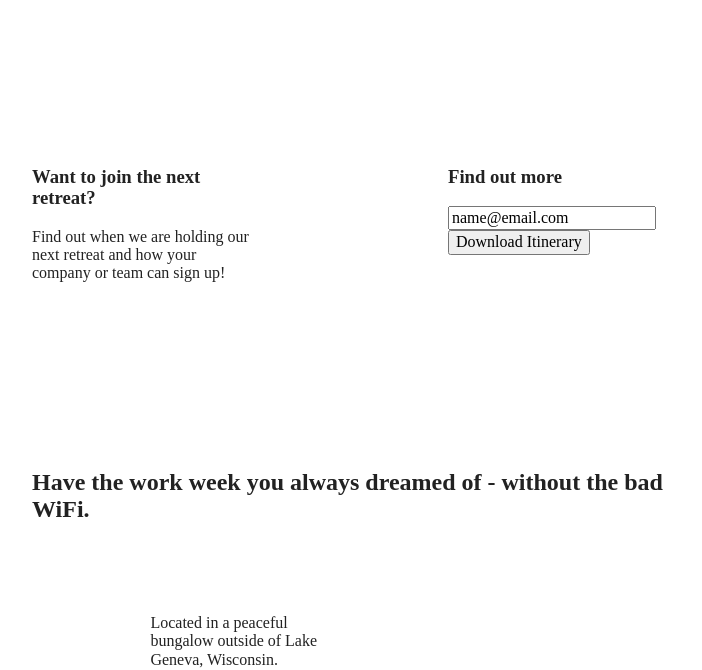
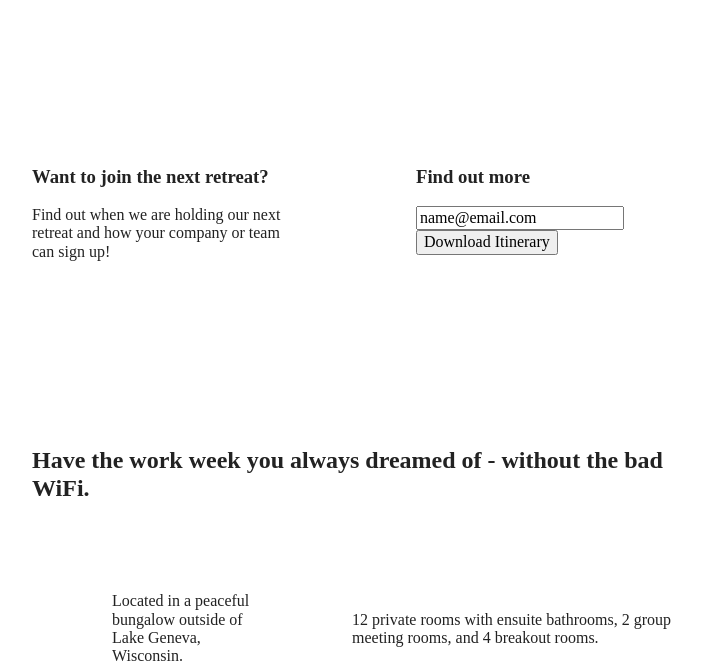
Before and after one commit to hannah-s2022/unplugged-retreat, a website built with Parcel: page index.html in a window 1280 px wide. Shown: the part 299-969 px from the top of the page, without its empty margins (288-990 px from the left). Built offline with nearby package versions, Linux system fonts and the light colour scheme.

Commit message:
Tablet breakpoint edit

```diff
--- a/css/main.css
+++ b/css/main.css
@@ -413,17 +413,17 @@ aside {
 
   aside .content-wrapper .form-description,
   aside .content-wrapper .form {
-    width: 35%;
+    width: 40%;
     margin: 0;
   }
 
   /*Features*/
 
-  .features-article {
+  .features article {
     display: flex;
     justify-content: center;
     align-items: center;
-    flex-flow: row wrap;
+    flex-flow: column wrap;
     flex-basis: 50%;
   }
 
```
